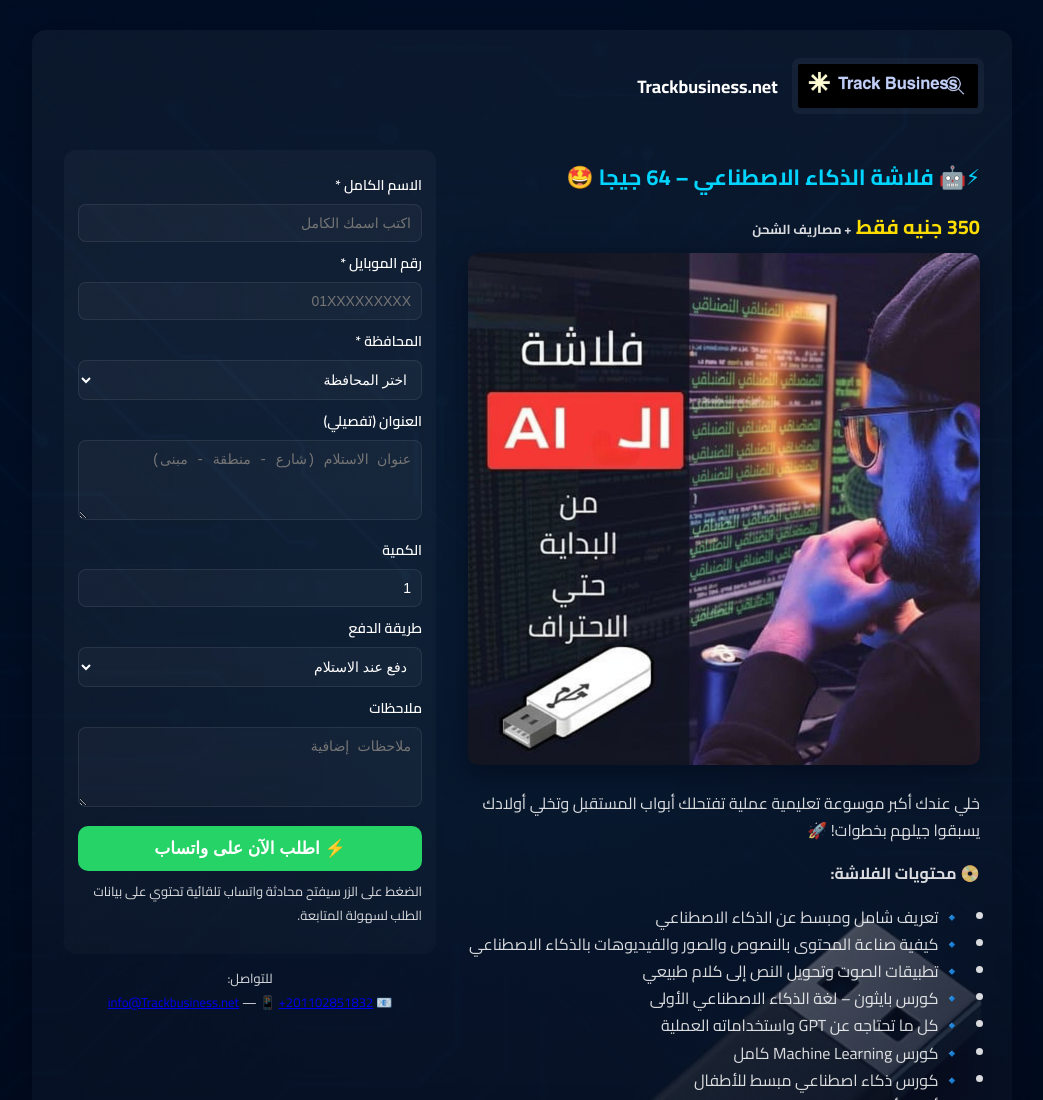
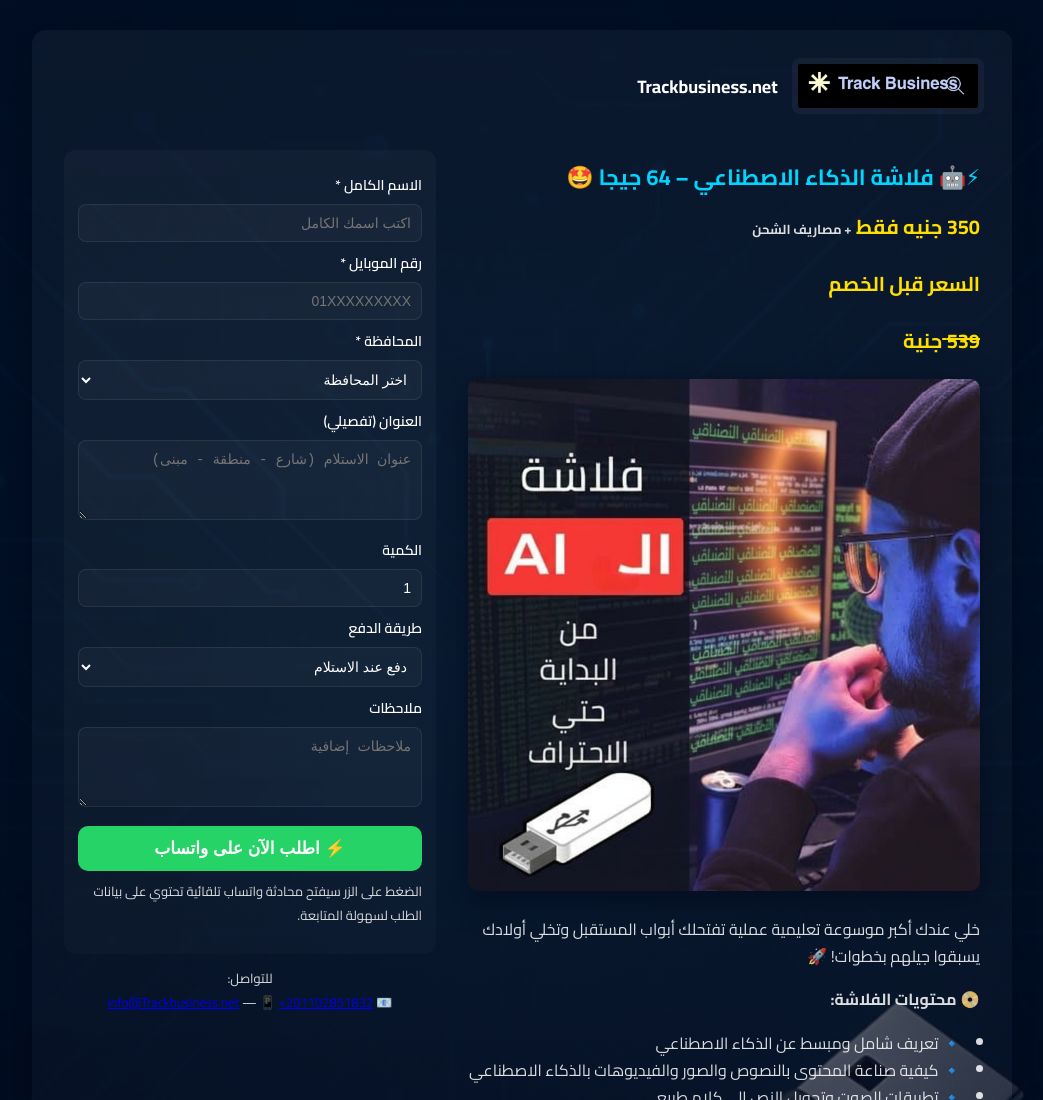
Before and after one commit to mmoner/s, a plain HTML site: page Trackbusiness_order_page.html in a window 1280 px wide. Shown: the top 1100 px of the page, without its empty margins (118-1161 px from the left). Drawn offline with Linux system fonts and the light colour scheme.

Commit message:
Update Trackbusiness_order_page.html

```diff
--- a/Trackbusiness_order_page.html
+++ b/Trackbusiness_order_page.html
@@ -46,7 +46,8 @@
 
     <div class="left">
       <h1>⚡🤖 فلاشة الذكاء الاصطناعي – 64 جيجا 🤩</h1>
-      <div class="price">350 جنيه فقط <span style="font-size:13px;color:var(--muted)">+ مصاريف الشحن</span></div>
+      <div class="price">350 جنيه فقط <span style="font-size:13px;color:var(--muted)">+ مصاريف الشحن</span>
+      <div _ngcontent-gty-c28="" class="price"><p _ngcontent-gty-c28="">السعر قبل الخصم</p><div _ngcontent-gty-c28="" class="gap"></div><p _ngcontent-gty-c28=""><span _ngcontent-gty-c28="" style="text-decoration: line-through;"> 539 </span><span _ngcontent-gty-c28="">جنية</span></p></div></div>
       <img class="product-img" src="https://mmoner.github.io/s/IMG-20251031-WA0002.jpg" alt="فلاشة الذكاء الاصطناعي">
 
       <div class="features">
```
